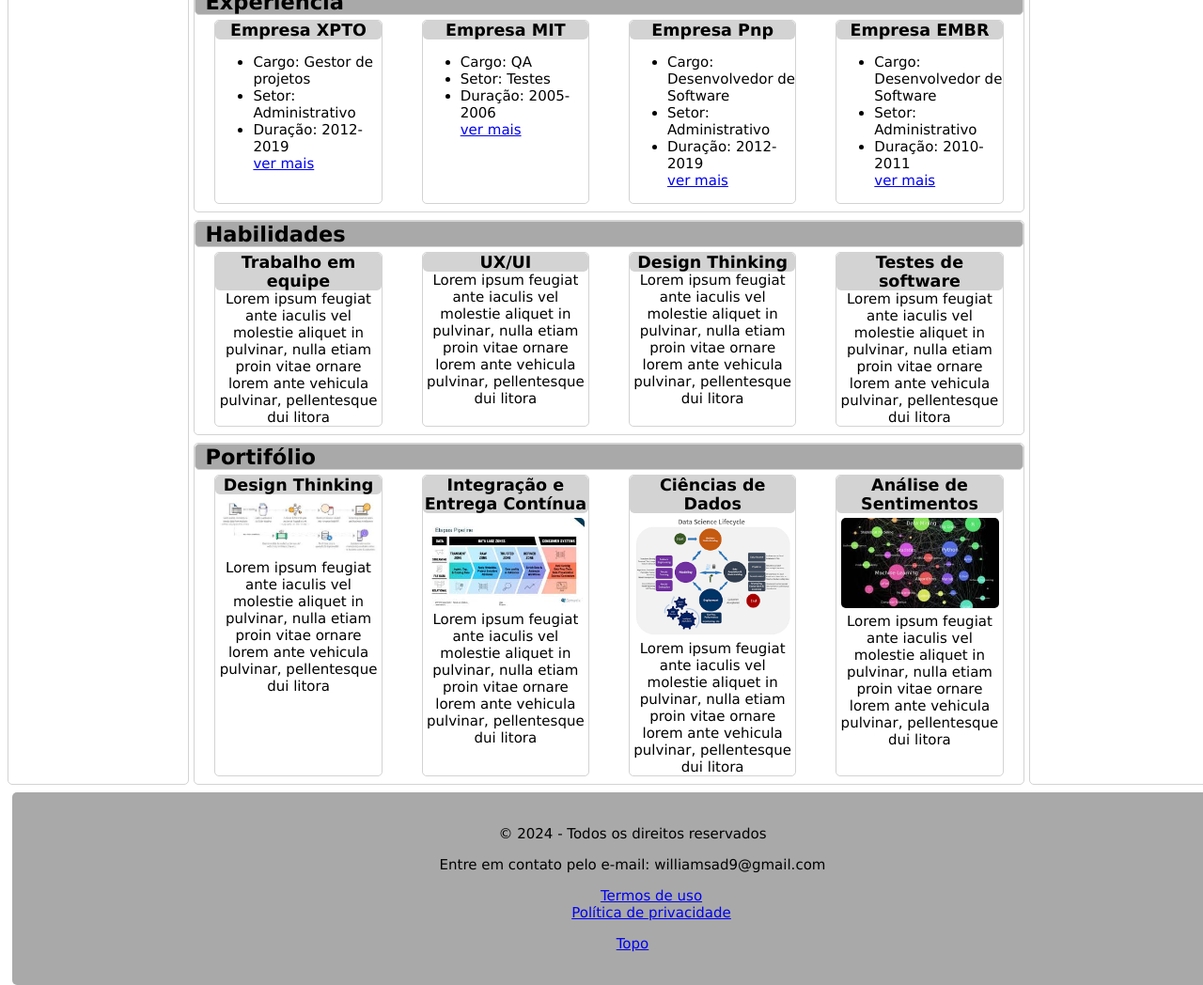
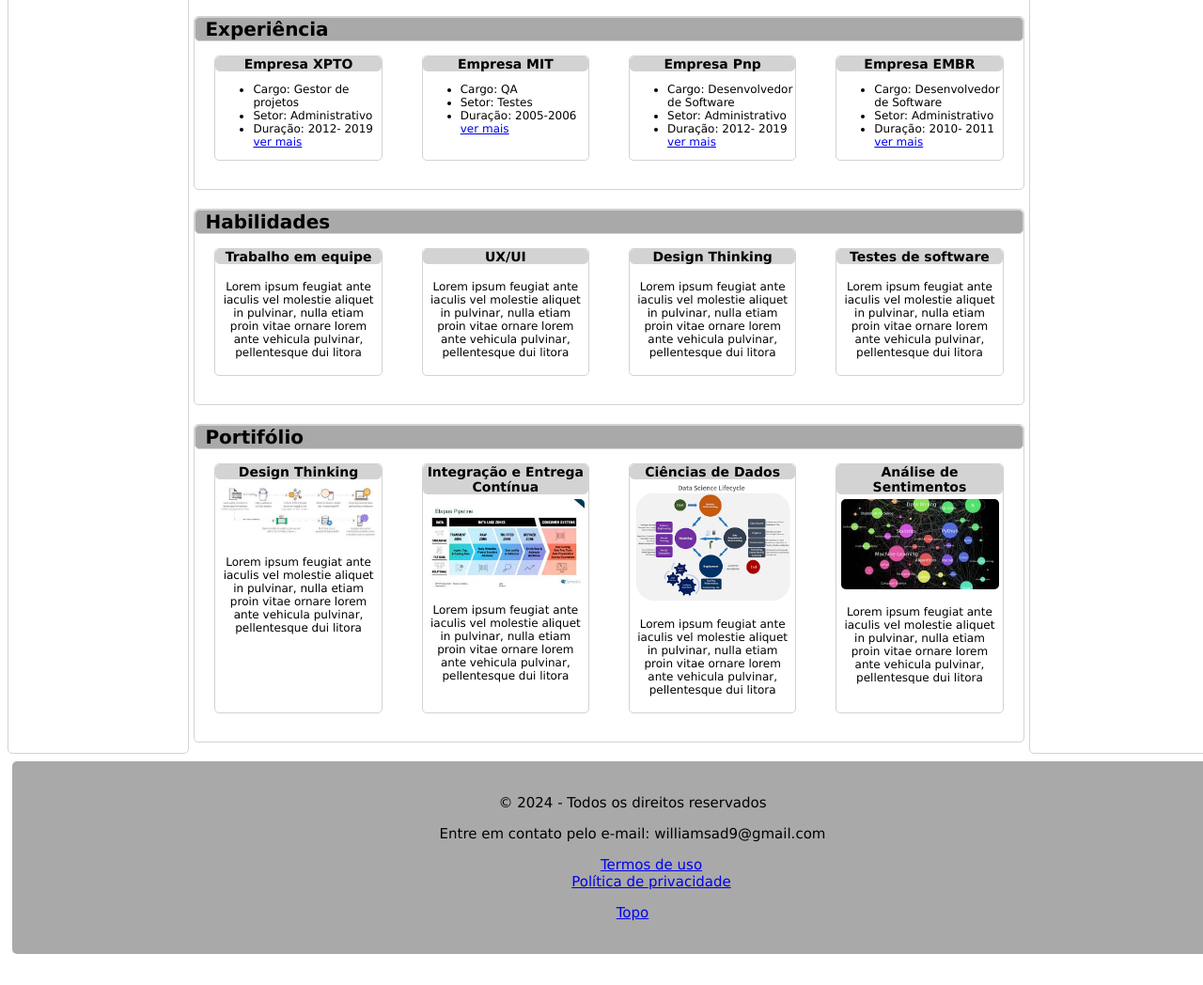
Before and after one commit to williamsdantas/wadposunipe, a plain HTML site: page fundamentos/index.html in a window 1280 px wide. Shown: the part 355-1403 px from the top of the page at 94% size. After the commit the page ends 1378 px from the top, so only its background shows below. Drawn offline with Linux system fonts and the light colour scheme.

Commit message:
otimização do html e css

```diff
--- a/fundamentos/assets/style.css
+++ b/fundamentos/assets/style.css
@@ -19,10 +19,20 @@ body {
 
 }
 
-.descricaogeral{
+.titulo-profissao{
 	text-align: center;
 	font-size: 15px;
 	margin:0;
+	padding-bottom:20px;
+
+
+}
+
+.descricaocard{
+	text-align: center;
+	font-size: 12px;
+	padding:5px;
+
 }
 
 .titulo1 {
@@ -34,6 +44,7 @@ body {
 }
 
 .titulo2{
+	font-size: 20px;
 	background-color: darkgray;
 	border-radius: 5px;
 	border: 1px solid lightgray;
@@ -42,6 +53,7 @@ body {
 }
 
 .titulo3{
+	font-size: 14px;
   text-align: center;
   background-color: lightgray;
   border-radius: 5px;
@@ -75,6 +87,7 @@ body {
 	flex-wrap: wrap;
 	justify-content: space-around;
 	width: 100%;
+	margin-bottom:15px;
 
 }
 
@@ -91,8 +104,8 @@ body {
 	border-radius: 5px;
 	margin-left:5px;
 	margin-right:5px;
-	margin-bottom:8px;
-	margin-top:5px;
+	margin-bottom:15px;
+	margin-top:15px;
 }
 
 
@@ -128,6 +141,10 @@ footer{
 .listasimple{
 	list-style: none;
 }
+
+.listapadrao{
+	font-size: 12px;
+}
 .div-lateral{
 	width:15%;
 	border: 1px solid lightgray;
@@ -143,6 +160,7 @@ footer{
 
 .div-meio{
 	width:70%;
+
 }
 
 .borda{
@@ -150,5 +168,5 @@ footer{
 	border-radius: 5px;
 	margin-left:5px;
 	margin-right:5px;
-	margin-bottom:8px;
+	margin-bottom:20px;
 }
--- a/fundamentos/index.html
+++ b/fundamentos/index.html
@@ -14,7 +14,7 @@
 	<header class="cabecalho" id="hprincial">
 				<div>
 					<h1 class="titulo1"> Williams alves Dantas</h1>
-					<p class="descricaogeral">Analista de Sistemas e Desenvolvedor Web Full Stack</p>
+					<p class="titulo-profissao">Analista de Sistemas e Desenvolvedor Web Full Stack</p>
 				</div>
 				<nav>
 					<ul class="menu">
@@ -48,11 +48,11 @@
 			<section id="experiencia" class="borda">
 				<h2 class="titulo2">Experiência</h2>
 				<div class="div-cards">
-					<article class="artigo" class="borda">
+					<article class="artigo" >
 						<header>
 							<h3 class="titulo3">Empresa XPTO</h3>
 						</header>
-						<ul>
+						<ul class="listapadrao">
 							<li>Cargo: Gestor de projetos</li>
 							<li>Setor: Administrativo</li>
 							<li>Duração: 2012- 2019</li>
@@ -65,7 +65,7 @@
 							<h3 class="titulo3">Empresa MIT</h3>
 						</header>
 
-						<ul>
+						<ul class="listapadrao">
 							<li>Cargo: QA</li>
 							<li>Setor: Testes</li>
 							<li>Duração: 2005-2006</li>
@@ -78,7 +78,7 @@
 							<h3 class="titulo3">Empresa Pnp</h3>
 						</header>
 
-						<ul>
+						<ul class="listapadrao">
 							<li>Cargo: Desenvolvedor de Software</li>
 							<li>Setor: Administrativo</li>
 							<li>Duração: 2012- 2019</li>
@@ -91,7 +91,7 @@
 							<h3 class="titulo3">Empresa EMBR</h3>
 						</header>
 
-						<ul>
+						<ul class="listapadrao">
 							<li>Cargo: Desenvolvedor de Software</li>
 							<li>Setor: Administrativo</li>
 							<li>Duração: 2010- 2011</li>
@@ -108,27 +108,27 @@
 						<header>
 							<h3 class="titulo3">Trabalho em equipe</h3>
 						</header>
-						<p class="descricaogeral">Lorem ipsum feugiat ante iaculis vel molestie aliquet in pulvinar, nulla etiam proin vitae ornare lorem ante vehicula pulvinar, pellentesque dui litora </p>
+						<p class="descricaocard">Lorem ipsum feugiat ante iaculis vel molestie aliquet in pulvinar, nulla etiam proin vitae ornare lorem ante vehicula pulvinar, pellentesque dui litora </p>
 
 					</article>
 					<article class="artigo">
 						<header>
 							<h3 class="titulo3">UX/UI</h3>
 						</header>
-						<p class="descricaogeral">Lorem ipsum feugiat ante iaculis vel molestie aliquet in pulvinar, nulla etiam proin vitae ornare lorem ante vehicula pulvinar, pellentesque dui litora </p>
+						<p class="descricaocard">Lorem ipsum feugiat ante iaculis vel molestie aliquet in pulvinar, nulla etiam proin vitae ornare lorem ante vehicula pulvinar, pellentesque dui litora </p>
 
 					</article>
 					<article class="artigo">
 						<header>
 							<h3 class="titulo3">Design Thinking</h3>
 						</header>
-						<p class="descricaogeral">Lorem ipsum feugiat ante iaculis vel molestie aliquet in pulvinar, nulla etiam proin vitae ornare lorem ante vehicula pulvinar, pellentesque dui litora </p>
+						<p class="descricaocard">Lorem ipsum feugiat ante iaculis vel molestie aliquet in pulvinar, nulla etiam proin vitae ornare lorem ante vehicula pulvinar, pellentesque dui litora </p>
 					</article>
 					<article class="artigo">
 						<header>
 							<h3 class="titulo3">Testes de software</h3>
 						</header>
-						<p class="descricaogeral">Lorem ipsum feugiat ante iaculis vel molestie aliquet in pulvinar, nulla etiam proin vitae ornare lorem ante vehicula pulvinar, pellentesque dui litora </p>
+						<p class="descricaocard">Lorem ipsum feugiat ante iaculis vel molestie aliquet in pulvinar, nulla etiam proin vitae ornare lorem ante vehicula pulvinar, pellentesque dui litora </p>
 					</article>
 				</div>
 			</section>
@@ -140,7 +140,7 @@
 							<h3 class="titulo3">Design Thinking</h3>
 						</header>
 						<img src="assets/img/projeto01.jpg" alt="Projeto de Ciencias de Dados" class="fotoportifolio">
-						<p class="descricaogeral">Lorem ipsum feugiat ante iaculis vel molestie aliquet in pulvinar, nulla etiam proin vitae ornare lorem ante vehicula pulvinar, pellentesque dui litora </p>
+						<p class="descricaocard">Lorem ipsum feugiat ante iaculis vel molestie aliquet in pulvinar, nulla etiam proin vitae ornare lorem ante vehicula pulvinar, pellentesque dui litora </p>
 
 					</article>
 					<article class="artigo">
@@ -148,7 +148,7 @@
 							<h3 class="titulo3">Integração e Entrega Contínua</h3>
 						</header>
 						<img src="assets/img/projeto02.jpg" alt="Projeto de Ciencias de Dados" class="fotoportifolio">
-						<p class="descricaogeral">Lorem ipsum feugiat ante iaculis vel molestie aliquet in pulvinar, nulla etiam proin vitae ornare lorem ante vehicula pulvinar, pellentesque dui litora </p>
+						<p class="descricaocard">Lorem ipsum feugiat ante iaculis vel molestie aliquet in pulvinar, nulla etiam proin vitae ornare lorem ante vehicula pulvinar, pellentesque dui litora </p>
 
 					</article>
 					<article class="artigo">
@@ -156,7 +156,7 @@
 							<h3 class="titulo3">Ciências de Dados</h3>
 						</header>
 						<img src="assets/img/projeto03.png" alt="Projeto de Ciencias de Dados" class="fotoportifolio">
-						<p class="descricaogeral">Lorem ipsum feugiat ante iaculis vel molestie aliquet in pulvinar, nulla etiam proin vitae ornare lorem ante vehicula pulvinar, pellentesque dui litora </p>
+						<p class="descricaocard">Lorem ipsum feugiat ante iaculis vel molestie aliquet in pulvinar, nulla etiam proin vitae ornare lorem ante vehicula pulvinar, pellentesque dui litora </p>
 
 					</article>
 					<article class="artigo">
@@ -164,7 +164,7 @@
 							<h3 class="titulo3">Análise de Sentimentos	</h3>
 						</header>
 						<img src="assets/img/projeto04.jpg" alt="Projeto de Ciencias de Dados" class="fotoportifolio">
-						<p class="descricaogeral">Lorem ipsum feugiat ante iaculis vel molestie aliquet in pulvinar, nulla etiam proin vitae ornare lorem ante vehicula pulvinar, pellentesque dui litora </p>
+						<p class="descricaocard">Lorem ipsum feugiat ante iaculis vel molestie aliquet in pulvinar, nulla etiam proin vitae ornare lorem ante vehicula pulvinar, pellentesque dui litora </p>
 
 					</article>
 				</div>
```
